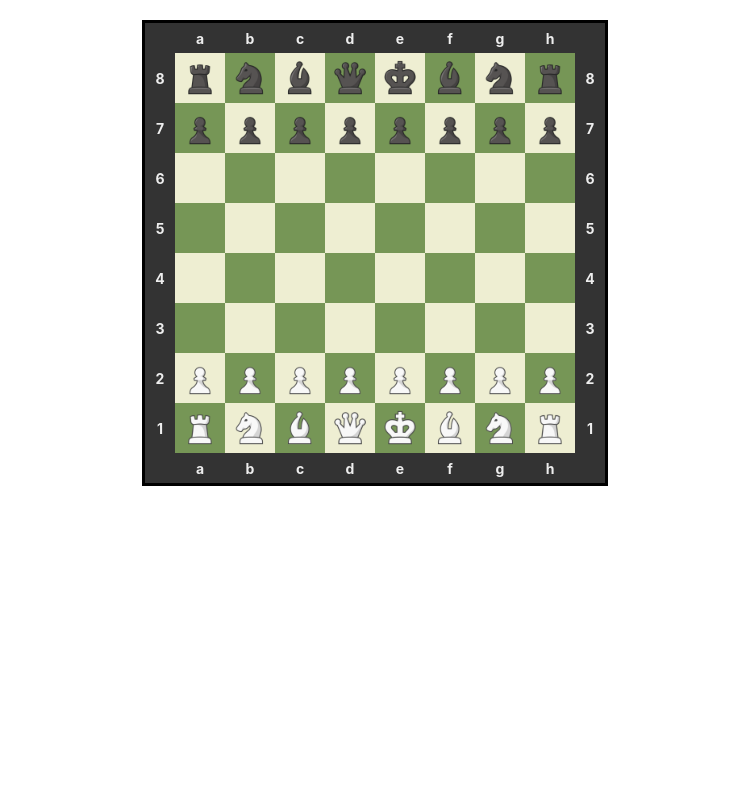
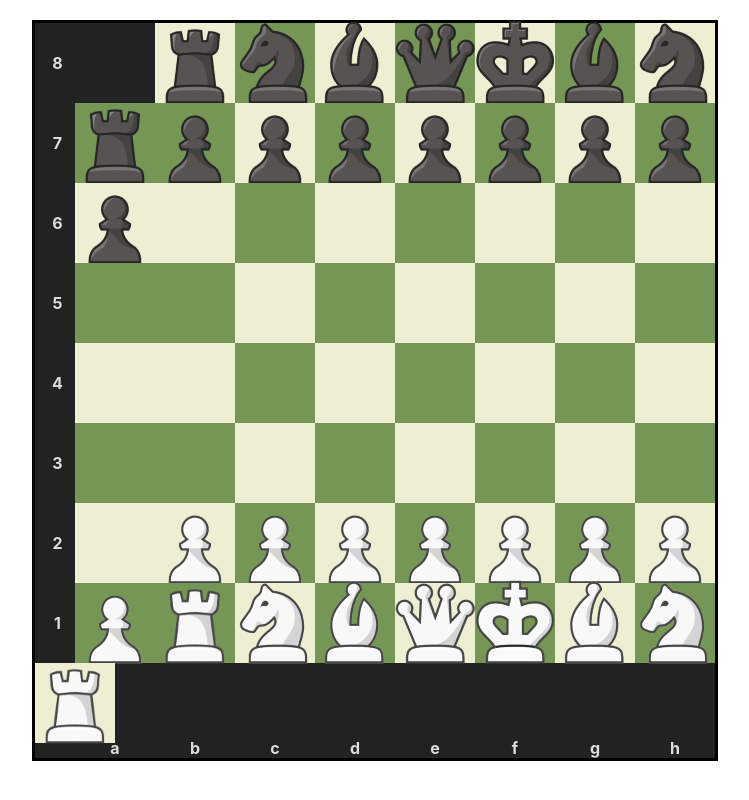
Before and after one commit to chris-diesner/chess-app, a React (Create React App) app in the folder frontend/: page /board in a window 1280 px wide. Shown: the whole page, without its empty margins (265-1014 px from the left). Built offline with nearby package versions, Linux system fonts and the light colour scheme.

Commit message:
add dnd to Board.tsx

```diff
--- a/frontend/src/components/Board.tsx
+++ b/frontend/src/components/Board.tsx
@@ -1,7 +1,9 @@
-import React from 'react';
+import React, { useState } from 'react';
+import { DndProvider } from 'react-dnd';
+import { HTML5Backend } from 'react-dnd-html5-backend';
 import '../styles/Board.css';
+import Square from './Square';
 
-// Startpositionen für das Schachspiel (FEN-ähnlich)
 const initialBoard: (string | null)[][] = [
   ['bR', 'bN', 'bB', 'bQ', 'bK', 'bB', 'bN', 'bR'],
   ['bP', 'bP', 'bP', 'bP', 'bP', 'bP', 'bP', 'bP'],
@@ -13,70 +15,56 @@ const initialBoard: (string | null)[][] = [
   ['wR', 'wN', 'wB', 'wQ', 'wK', 'wB', 'wN', 'wR'],
 ];
 
-// Hilfsfunktion: Koordinaten generieren
-const generateBoard = () => {
-  const rows = 'abcdefgh';
-  const board = [];
+const Board: React.FC = () => {
+  const [boardState, setBoardState] = useState(initialBoard);
 
-  for (let row = 8; row >= 1; row--) {
-    for (let col = 0; col < rows.length; col++) {
-      board.push({ square: `${rows[col]}${row}`, row, col });
-    }
-  }
+  const moveFigure = (from: string, to: string) => {
+    console.log(`Zug von ${from} nach ${to}`);
 
-  return board;
+    const fromRow = 8 - parseInt(from[1]);
+    const fromCol = from.charCodeAt(0) - 'a'.charCodeAt(0);
+    const toRow = 8 - parseInt(to[1]);
+    const toCol = to.charCodeAt(0) - 'a'.charCodeAt(0);
+
+    const newBoard = boardState.map((row) => [...row]);
+    newBoard[toRow][toCol] = newBoard[fromRow][fromCol];
+    newBoard[fromRow][fromCol] = null;
+
+    setBoardState(newBoard);
   };
 
-const Board: React.FC = () => {
-  const boardSquares = generateBoard(); // Koordinaten generieren
-
   return (
+    <DndProvider backend={HTML5Backend}>
       <div className="board-container">
         <div className="chessboard">
           {/* Spaltennamen oben */}
           <div className="board-margin"></div>
-        {[...'abcdefgh'].map((col) => (
-          <div key={`col-top-${col}`} className="column-label">
+          {[...'abcdefgh'].map((col, index) => (
+            <div key={`col-top-${col}`} className="column-label" style={{ gridColumn: index + 2, gridRow: 10 }}>
               {col}
             </div>
           ))}
-        <div className="board-margin"></div>
 
           {/* Zeilen + Schachfelder */}
           {[...Array(8)].map((_, rowIndex) => (
             <React.Fragment key={rowIndex}>
               {/* Zeilennummer links */}
-            <div className="row-label">{8 - rowIndex}</div>
+              <div className="row-label" style={{ gridRow: rowIndex + 1 }}>
+                {8 - rowIndex}
+              </div>
 
               {[...Array(8)].map((_, colIndex) => {
-              const square = boardSquares[rowIndex * 8 + colIndex];
+                const position = `${String.fromCharCode(97 + colIndex)}${8 - rowIndex}`;
                 const isBlack = (rowIndex + colIndex) % 2 === 1;
-              const piece = initialBoard[rowIndex][colIndex]; // Figur an dieser Position
+                const figure = boardState[rowIndex][colIndex];
 
-              return (
-                <div key={square.square} className={`square ${isBlack ? 'black' : 'white'}`}>
-                  {piece && (
-                    <img src={`/figures/${piece}.png`} alt={piece} className="chess-piece" />
-                  )}
-                </div>
-              );
+                return <Square key={position} isBlack={isBlack} position={position} figure={figure} moveFigure={moveFigure} />;
               })}
-
-            {/* Zeilennummer rechts */}
-            <div className="row-label">{8 - rowIndex}</div>
             </React.Fragment>
           ))}
-
-        {/* Spaltennamen unten */}
-        <div className="board-margin"></div>
-        {[...'abcdefgh'].map((col) => (
-          <div key={`col-bottom-${col}`} className="column-label">
-            {col}
-          </div>
-        ))}
-        <div className="board-margin"></div>
         </div>
       </div>
+    </DndProvider>
   );
 };
 
--- /dev/null
+++ b/frontend/src/components/Figure.tsx
@@ -0,0 +1,24 @@
+import React from 'react';
+import { useDrag } from 'react-dnd';
+
+const Figure: React.FC<{ figure: string; position: string }> = ({ figure, position }) => {
+  const [{ isDragging }, drag] = useDrag(() => ({
+    type: 'FIGURE',
+    item: { figure, position },
+    collect: (monitor) => ({
+      isDragging: !!monitor.isDragging(),
+    }),
+  }));
+
+  return (
+    <img
+      ref={drag}
+      src={`/figures/${figure}.png`}
+      alt={figure}
+      className="chess-piece"
+      style={{ opacity: isDragging ? 0.5 : 1, cursor: 'grab' }}
+    />
+  );
+};
+
+export default Figure;
--- /dev/null
+++ b/frontend/src/components/Square.tsx
@@ -0,0 +1,27 @@
+import React from 'react';
+import { useDrop } from 'react-dnd';
+import Figure from './Figure';
+
+const Square: React.FC<{ isBlack: boolean; position: string; figure: string | null; moveFigure: (from: string, to: string) => void }> = ({
+  isBlack,
+  position,
+  figure,
+  moveFigure,
+}) => {
+    const [, drop] = useDrop(() => ({
+        accept: 'FIGURE',
+        drop: (item: { figure: string; position: string }) => {
+          console.log(`Figur ${item.figure} von ${item.position} nach ${position} gezogen`);
+          moveFigure(item.position, position);
+        },
+      }));
+
+
+  return (
+    <div ref={drop} className={`square ${isBlack ? 'black' : 'white'}`}>
+      {figure && <Figure figure={figure} position={position} />}
+    </div>
+  );
+};
+
+export default Square;
--- a/frontend/src/styles/Board.css
+++ b/frontend/src/styles/Board.css
@@ -1,3 +1,4 @@
+/* Gesamtcontainer für das Schachbrett */
 .board-container {
   display: flex;
   flex-direction: column;
@@ -6,59 +7,70 @@
   margin: 20px;
 }
 
+/* Schachbrett mit Koordinaten */
 .chessboard {
   display: grid;
-    grid-template-columns: 30px repeat(8, 50px) 30px;
-    grid-template-rows: 30px repeat(8, 50px) 30px;
+  grid-template-columns: 40px repeat(8, 80px); /* Erste Spalte für Reihen-Beschriftung */
+  grid-template-rows: repeat(9, 80px); /* Erste Zeile für Spalten-Beschriftung */
   border: 3px solid black;
-    background-color: #333;
+  background-color: #222;
+  position: relative;
 }
 
-  .column-label {
-    text-align: center;
-    font-size: 14px;
-    font-weight: bold;
-    color: #eee;
+/* Jedes einzelne Feld */
+.square {
+  width: 80px;
+  height: 80px;
   display: flex;
   justify-content: center;
   align-items: center;
+  position: relative;
 }
 
-  .row-label {
-    text-align: center;
-    font-size: 14px;
-    font-weight: bold;
-    color: #eee;
-    display: flex;
-    justify-content: center;
-    align-items: center;
-  }
-
-  .square {
-    display: flex;
-    justify-content: center;
-    align-items: center;
-    width: 50px;
-    height: 50px;
-    font-size: 12px;
-  }
-
+/* Schwarz-weiße Felder */
 .square.white {
   background-color: #eeeed2;
-    color: black;
 }
 
 .square.black {
   background-color: #769656;
-    color: white;
 }
 
-  .board-margin {
-    background: none;
+/* Figuren-Styling */
+.figure {
+  width: 90%;
+  height: 90%;
+  object-fit: contain;
+  cursor: grab;
+  position: relative;
 }
 
-  .chess-piece {
-    width: 80%;
-    height: 80%;
-    object-fit: contain;
+/* Dragging-Effekt */
+.figure:active {
+  cursor: grabbing;
+  opacity: 0.5;
 }
+
+/* Spalten-Beschriftung (a-h) */
+.column-label {
+  grid-row: 10; /* Direkt unter das Brett */
+  font-size: 16px;
+  font-weight: bold;
+  color: #ddd;
+  display: flex;
+  justify-content: center;
+  align-items: center;
+  margin-top: -5px;
+}
+
+/* Reihen-Beschriftung (1-8) */
+.row-label {
+  grid-column: 1; /* Direkt links vom Brett */
+  font-size: 16px;
+  font-weight: bold;
+  color: #ddd;
+  display: flex;
+  justify-content: center;
+  align-items: center;
+  margin-right: -5px;
+}
```
Lines whose indentation alone changed are shown as unchanged.
